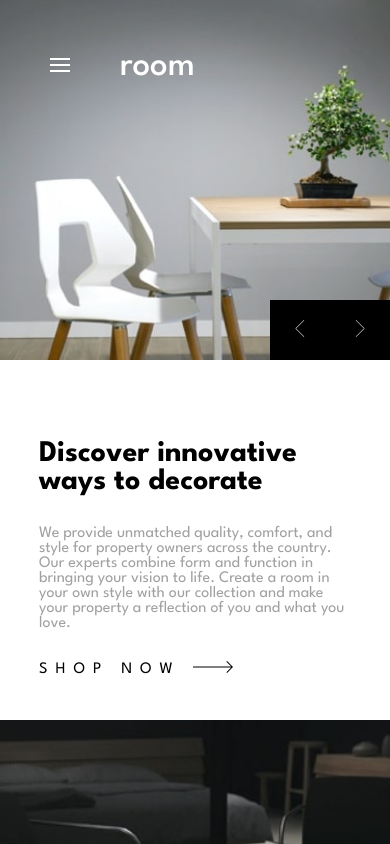
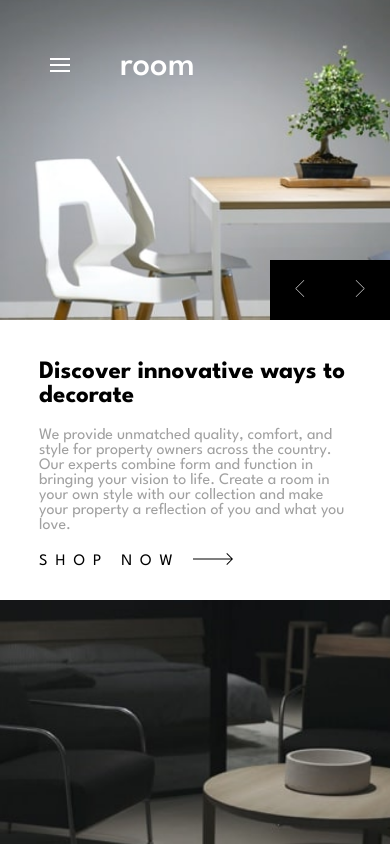
Before and after one commit to nour-elhabbal/room-homepage, a React (Create React App) app: page / in a window 390 px wide. Shown: the top 844 px of the page. Built offline with nearby package versions, Linux system fonts and the light colour scheme.

Commit message:
Style: fixed some layouts in mbile design + Applied tablet design

```diff
--- a/src/styles/About.scss
+++ b/src/styles/About.scss
@@ -3,7 +3,7 @@
   display: grid;
   grid-template-columns: 1fr 1.2fr 1fr;
   height: 40%;
-  position: absolute;
+  // position: absolute;
   // bottom: 0;
   // margin: 50px 0;
 
@@ -38,14 +38,22 @@
   }
 }
 
-@media screen and (max-width: 480px) {
+@media screen and (max-width: 700px) {
   .about {
     display: flex;
     flex-direction: column;
     height: 920px;
+
+    .article {
+      div {
+        &:first-child {
+          margin-top: -500px;
+        }
+      }
+    }
   }
   .img1,
   .img2 {
-    height: 360px;
+    height: 380px;
   }
 }
--- a/src/styles/MobileMenu.scss
+++ b/src/styles/MobileMenu.scss
@@ -20,7 +20,7 @@
 
     padding: 10px 20px;
 
-    width: 97vw;
+    width: 100vw;
     height: 80px;
 
     position: absolute;
@@ -59,7 +59,7 @@
     }
 
     .showMenu {
-      width: 90vw;
+      // width: 100vw;
     }
   }
 }
--- a/src/styles/SlidingComponent.scss
+++ b/src/styles/SlidingComponent.scss
@@ -41,6 +41,11 @@
         flex-direction: column;
         gap: 30px;
 
+        @media screen and (max-width: 480px) {
+          // font-size: 5px;
+          gap: 20px;
+        }
+
         margin: auto;
         padding: 0 10%;
 
@@ -50,7 +55,7 @@
           font-size: 40px;
 
           @media screen and (max-width: 1050px) {
-            font-size: 30px;
+            font-size: 25px;
           }
         }
 
@@ -75,12 +80,11 @@
   }
 }
 
-@media screen and (max-width: 480px) {
+@media screen and (max-width: 700px) {
   .slidingComponent {
     display: flex;
     flex-direction: column;
-    width: 100%;
-    height: 720px;
+    height: 600px;
 
     .heroImage {
       height: 360px;
@@ -97,12 +101,12 @@
   }
 
   .article {
-    height: 360px;
+    height: 280px;
     flex-direction: column-reverse !important;
 
     .slider {
       position: relative;
-      top: -60px;
+      top: -40px;
       z-index: 2;
       align-self: flex-end;
       justify-self: flex-end;
@@ -111,6 +115,7 @@
 
     div {
       &:first-child {
+        gap: 100px;
         margin: 0 0 100px 0 !important;
       }
     }
--- a/src/styles/globalStyles.scss
+++ b/src/styles/globalStyles.scss
@@ -4,6 +4,7 @@
   font-family: "League Spartan", sans-serif;
 
   -webkit-tap-highlight-color: transparent;
+  box-sizing: border-box;
   a {
     text-decoration: none;
     color: black;
@@ -15,8 +16,16 @@ body,
 #root,
 .app {
   width: 100%;
-  height: 100%;
-  // overflow-x: hidden;
+}
+
+@media screen and (min-width: 480px) {
+  html,
+  body,
+  #root,
+  .app {
+    width: 100%;
+    height: 100%;
+  }
 }
 
 // .app {
```
